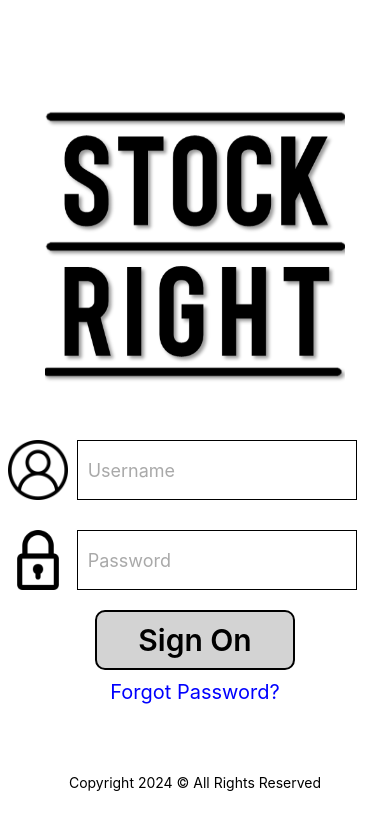
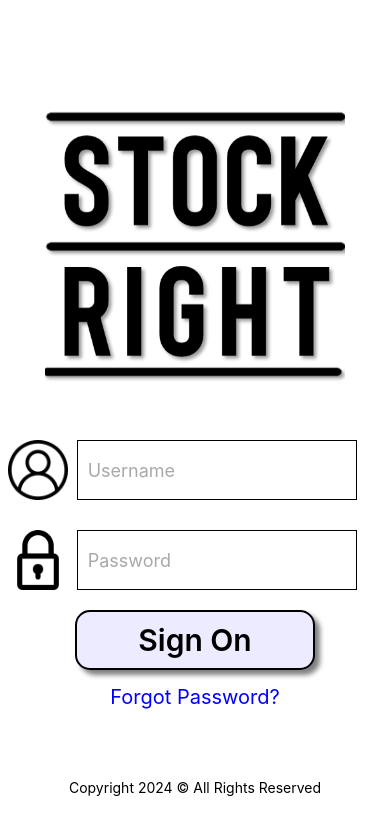
Before and after one commit to ZVictorLima/Shop_Right, a React Native app in the folder PlanogramApp/: screen /Login in a window 390 px wide. Shown: the top 834 px of the page. Built offline with nearby package versions, Linux system fonts and the light colour scheme.

Commit message:
Revised Sign On Button Styling

```diff
--- a/PlanogramApp/components/Login.js
+++ b/PlanogramApp/components/Login.js
@@ -133,13 +133,17 @@ const styles = StyleSheet.create({
   signOnButton: {
     borderWidth: 2,
     borderColor: 'black',
-    backgroundColor: 'lightgrey',
     padding: 10,
-    borderRadius: 10,
-    width: 200,
+    width: 240,
     height: 60,
-    alignItems: 'center',
+    backgroundColor: '#EDEBFF',
+    borderRadius: 15,
     justifyContent: 'center',
+    shadowColor: '#000000',
+    shadowOffset: { width: 5, height: 5 },
+    shadowOpacity: 0.5,
+    shadowRadius: 5,
+    elevation: 10,
   },
   signOnText: {
     fontSize: 30,
@@ -147,7 +151,7 @@ const styles = StyleSheet.create({
     fontWeight: '600',
   },
   forgotpasswordContainer: {
-    marginTop: 10,
+    marginTop: 15,
     alignItems: 'center',
   },
   forgotPasswordText: {
```
